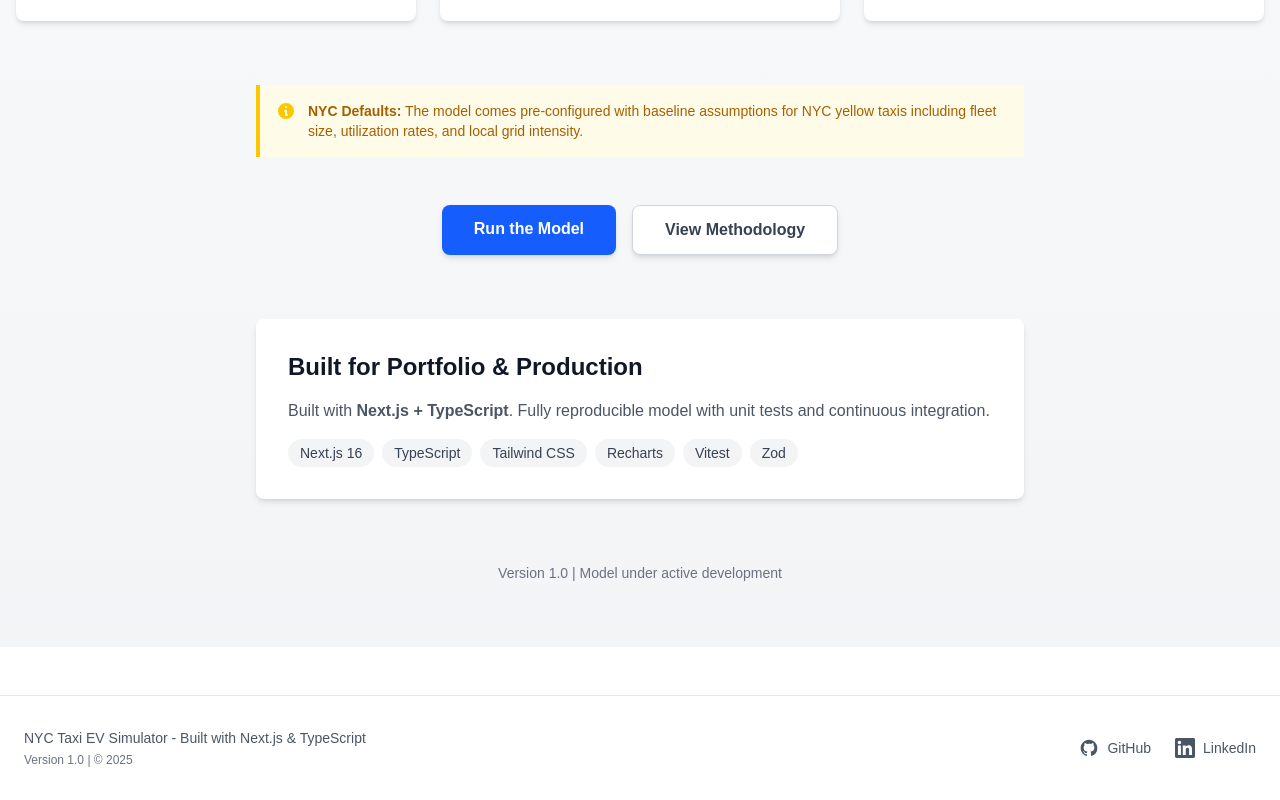
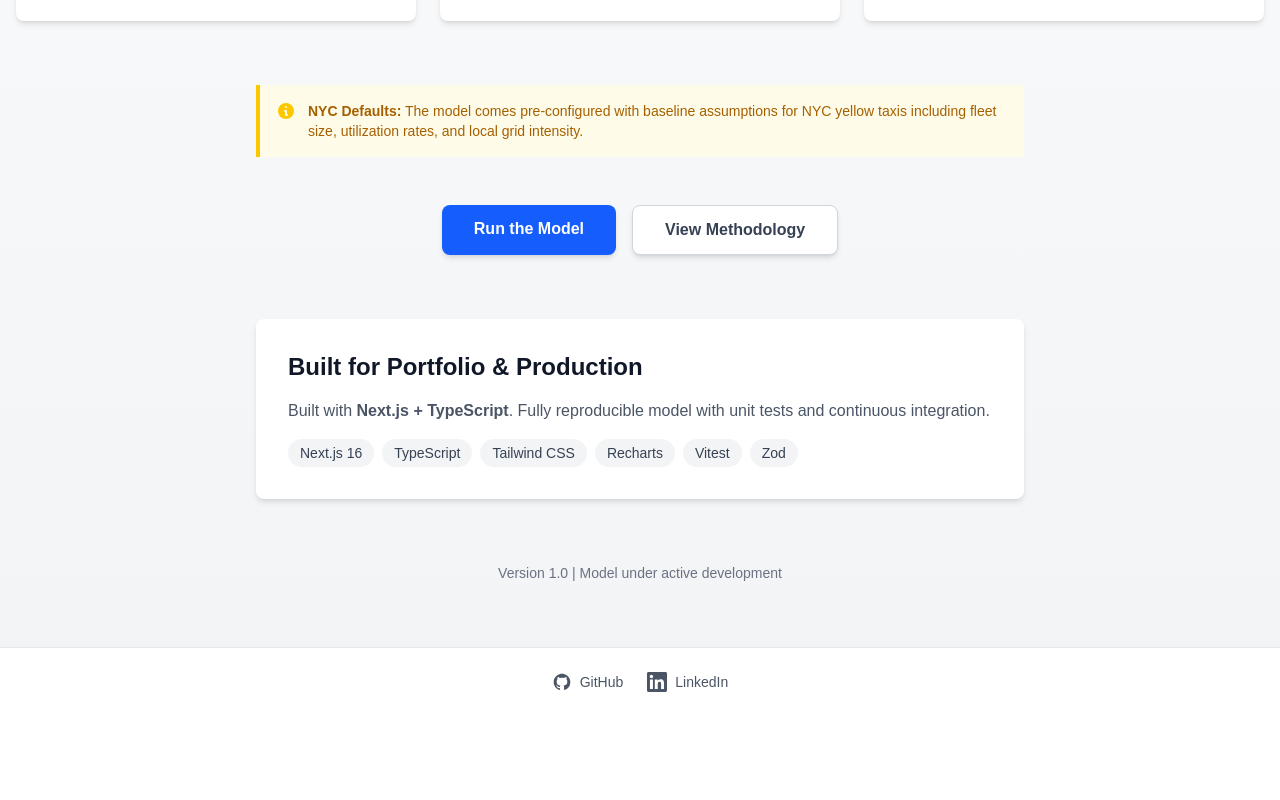
Before and after one commit to friendstrell-svg/NYC-Taxi-EV-simulator, a Next.js app: page / in a window 1280 px wide. Shown: the part 343-1143 px from the top of the page. After the commit the page ends 1059 px from the top, so only its background shows below. Built offline with nearby package versions, Linux system fonts and the light colour scheme.

Commit message:
Simplify footer - remove duplicate text and fix positioning

```diff
--- a/components/Footer.tsx
+++ b/components/Footer.tsx
@@ -1,18 +1,8 @@
 export default function Footer() {
   return (
-    <footer className="bg-white border-t border-gray-200 mt-12">
-      <div className="max-w-7xl mx-auto px-6 py-8">
-        <div className="flex flex-col md:flex-row justify-between items-center gap-4">
-          <div className="text-center md:text-left">
-            <p className="text-sm text-gray-600">
-              NYC Taxi EV Simulator - Built with Next.js & TypeScript
-            </p>
-            <p className="text-xs text-gray-500 mt-1">
-              Version 1.0 | © 2025
-            </p>
-          </div>
-
-          <div className="flex items-center gap-6">
+    <footer className="bg-white border-t border-gray-200 py-6">
+      <div className="max-w-7xl mx-auto px-6">
+        <div className="flex justify-center items-center gap-6">
           <a
             href="https://github.com/friendstrell-svg/NYC-Taxi-EV-simulator"
             target="_blank"
@@ -37,7 +27,6 @@ export default function Footer() {
           </a>
         </div>
       </div>
-      </div>
     </footer>
   )
 }
```
Lines whose indentation alone changed are shown as unchanged.
